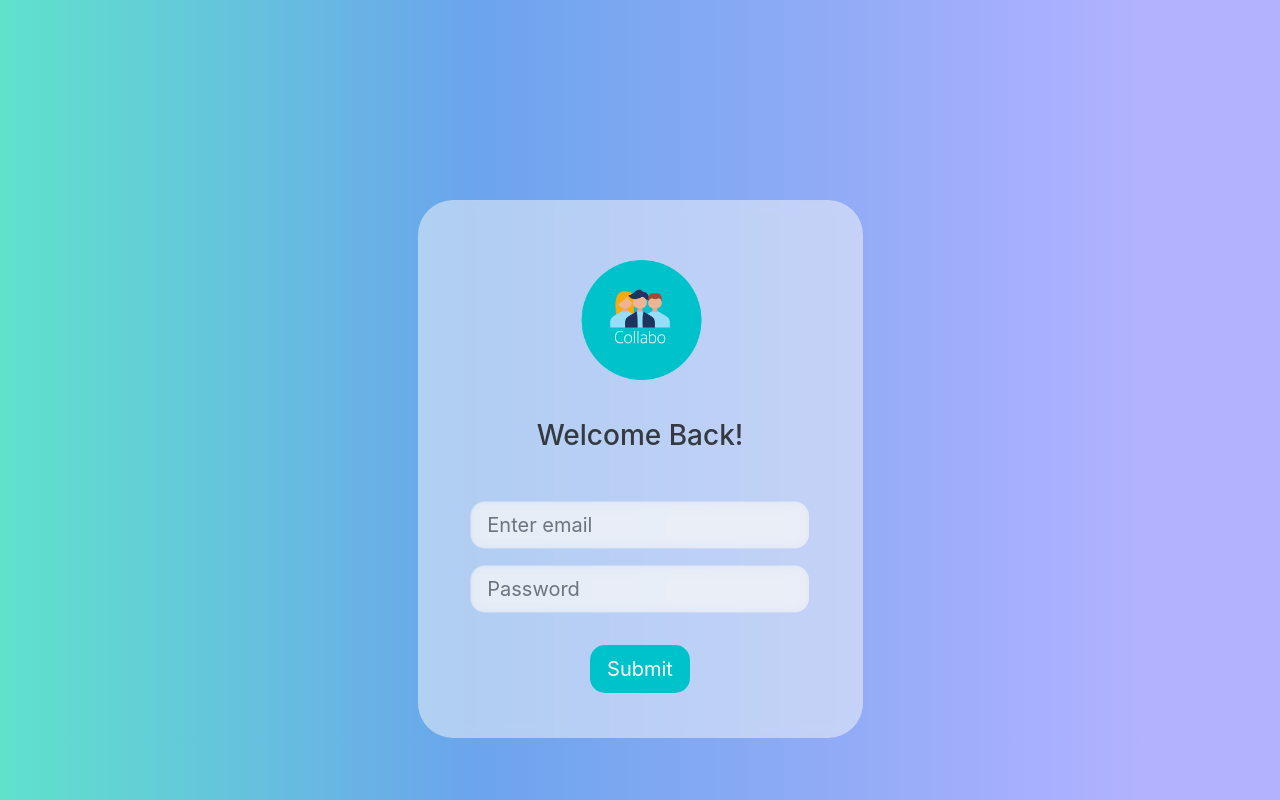
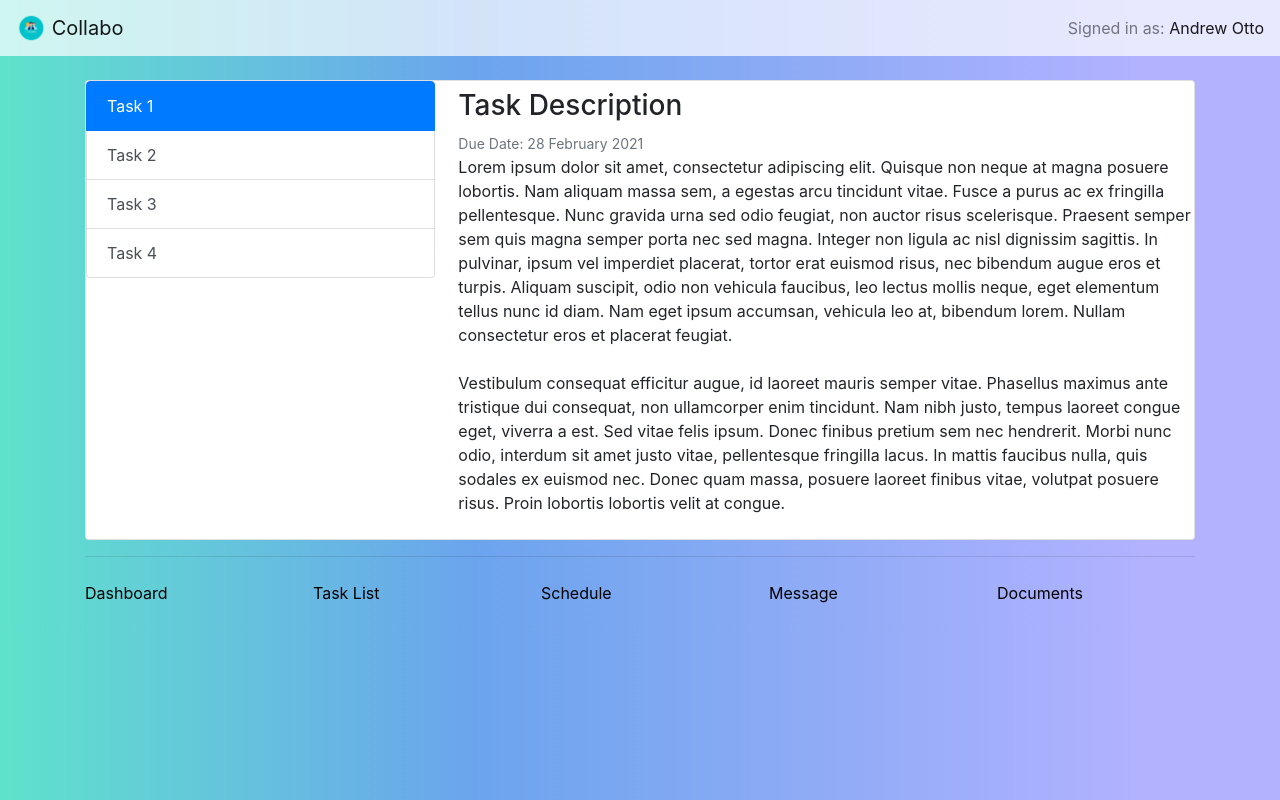
Before and after one commit to keishidesu/collabo, a React (Create React App) app: page /task in a window 1280 px wide. Built offline with nearby package versions, Linux system fonts and the light colour scheme.

Commit message:
add tasklist page

```diff
--- a/src/App.js
+++ b/src/App.js
@@ -1,6 +1,7 @@
 
 import Auth from './components/Auth';
 import Home from './components/home';
+import Task from './components/Task';
 import React from "react";
 import { BrowserRouter as Router, Switch, Route } from "react-router-dom";
 
@@ -13,6 +14,9 @@ export default function App() {
           <Route path="/home">
             <Home />
           </Route>
+          <Route path="/task">
+            <Task />
+          </Route>
           <Route path="/">
             <Auth />
           </Route>
--- /dev/null
+++ b/src/components/Task.js
@@ -0,0 +1,73 @@
+import React from 'react';
+import { Container, Tab, Row, Col, ListGroup, Card } from 'react-bootstrap';
+import { NavBar } from './NavBar';
+import Footer from './footer';
+
+export default function Task(){
+  return (
+    <div>
+      <NavBar />
+      <Container>
+        <Card className="mt-4">
+          <Card.Text>
+            <Tab.Container id="list-group-tabs-example" defaultActiveKey="#task1">
+              <Row>
+                <Col sm={4}>
+                  <ListGroup>
+                    <ListGroup.Item action href="#task1">
+                      Task 1
+                    </ListGroup.Item>
+                    <ListGroup.Item action href="#task2">
+                      Task 2
+                    </ListGroup.Item>
+                    <ListGroup.Item action href="#task3">
+                      Task 3
+                    </ListGroup.Item>
+                    <ListGroup.Item action href="#task4">
+                      Task 4
+                    </ListGroup.Item>
+                  </ListGroup>
+                </Col>
+                <Col sm={8} className="p-2">
+                  <Tab.Content>
+                    <Tab.Pane eventKey="#task1">
+                      <h3>Task Description</h3>
+                      <small className="text-muted">Due Date: 28 February 2021</small>
+                      <p>
+                        Lorem ipsum dolor sit amet, consectetur adipiscing elit. Quisque non neque at magna posuere lobortis. Nam aliquam massa sem, a egestas arcu tincidunt vitae. Fusce a purus ac ex fringilla pellentesque. Nunc gravida urna sed odio feugiat, non auctor risus scelerisque. Praesent semper sem quis magna semper porta nec sed magna. Integer non ligula ac nisl dignissim sagittis. In pulvinar, ipsum vel imperdiet placerat, tortor erat euismod risus, nec bibendum augue eros et turpis. Aliquam suscipit, odio non vehicula faucibus, leo lectus mollis neque, eget elementum tellus nunc id diam. Nam eget ipsum accumsan, vehicula leo at, bibendum lorem. Nullam consectetur eros et placerat feugiat.<br/> <br/>
+                        Vestibulum consequat efficitur augue, id laoreet mauris semper vitae. Phasellus maximus ante tristique dui consequat, non ullamcorper enim tincidunt. Nam nibh justo, tempus laoreet congue eget, viverra a est. Sed vitae felis ipsum. Donec finibus pretium sem nec hendrerit. Morbi nunc odio, interdum sit amet justo vitae, pellentesque fringilla lacus. In mattis faucibus nulla, quis sodales ex euismod nec. Donec quam massa, posuere laoreet finibus vitae, volutpat posuere risus. Proin lobortis lobortis velit at congue.
+                      </p>
+                    </Tab.Pane>
+                    <Tab.Pane eventKey="#task2">
+                      <h3>Task Description</h3>
+                      <small className="text-muted">Due Date: 28 February 2021</small>
+                      <p>
+                        Lorem ipsum dolor sit amet, consectetur adipiscing elit. Quisque non neque at magna posuere lobortis. Nam aliquam massa sem, a egestas arcu tincidunt vitae. Fusce a purus ac ex fringilla pellentesque. Nunc gravida urna sed odio feugiat, non auctor risus scelerisque. Praesent semper sem quis magna semper porta nec sed magna. Integer non ligula ac nisl dignissim sagittis. In pulvinar, ipsum vel imperdiet placerat, tortor erat euismod risus, nec bibendum augue eros et turpis. Aliquam suscipit, odio non vehicula faucibus, leo lectus mollis neque, eget elementum tellus nunc id diam. Nam eget ipsum accumsan, vehicula leo at, bibendum lorem. Nullam consectetur eros et placerat feugiat.
+                      </p>
+                    </Tab.Pane>
+                    <Tab.Pane eventKey="#task3">
+                      <h3>Task Description</h3>
+                      <small className="text-muted">Due Date: 28 February 2021</small>
+                      <p>
+                        Lorem ipsum dolor sit amet, consectetur adipiscing elit. Quisque non neque at magna posuere lobortis. Nam aliquam massa sem, a egestas arcu tincidunt vitae. Fusce a purus ac ex fringilla pellentesque. Nunc gravida urna sed odio feugiat, non auctor risus scelerisque. Praesent semper sem quis magna semper porta nec sed magna. Integer non ligula ac nisl dignissim sagittis. In pulvinar, ipsum vel imperdiet placerat, tortor erat euismod risus, nec bibendum augue eros et turpis. Aliquam suscipit, odio non vehicula faucibus, leo lectus mollis neque, eget elementum tellus nunc id diam. Nam eget ipsum accumsan, vehicula leo at, bibendum lorem. Nullam consectetur eros et placerat feugiat.<br/><br/>
+                        Cras eget urna laoreet, aliquet diam finibus, ultrices dui. Sed interdum iaculis egestas. Aenean ac dui a dui tristique vehicula. Cras eros sapien, aliquam in neque ut, mattis vulputate turpis. Suspendisse mattis neque velit, ut pretium lacus cursus a. Nunc sagittis blandit finibus. Vestibulum luctus lobortis risus in placerat. Morbi ipsum ipsum, hendrerit a mattis a, ullamcorper non ante. Suspendisse potenti. Sed ornare quam ex, id egestas dolor dapibus eget. Etiam in ipsum mattis, facilisis odio quis, imperdiet leo. Suspendisse potenti. Donec dapibus auctor urna sit amet lacinia. Ut sed ligula a felis fringilla mattis id eget libero. Vestibulum sed faucibus nulla. Sed porttitor velit dui, non blandit arcu suscipit a.
+                      </p>
+                    </Tab.Pane>
+                    <Tab.Pane eventKey="#task4">
+                      <h3>Task Description</h3>
+                      <small className="text-muted">Due Date: 28 February 2021</small>
+                      <p>
+                        Lorem ipsum dolor sit amet, consectetur adipiscing elit. Quisque non neque at magna posuere lobortis. Nam aliquam massa sem, a egestas arcu tincidunt vitae. Fusce a purus ac ex fringilla pellentesque. Nunc gravida urna sed odio feugiat, non auctor risus scelerisque. Praesent semper sem quis magna semper porta nec sed magna. Integer non ligula ac nisl dignissim sagittis. In pulvinar, ipsum vel imperdiet placerat, tortor erat euismod risus, nec bibendum augue eros et turpis. Aliquam suscipit, odio non vehicula faucibus, leo lectus mollis neque, eget elementum tellus nunc id diam. Nam eget ipsum accumsan, vehicula leo at, bibendum lorem. Nullam consectetur eros et placerat feugiat.
+                      </p>
+                    </Tab.Pane>
+                  </Tab.Content>
+                </Col>
+              </Row>
+            </Tab.Container>
+          </Card.Text>
+        </Card>
+        <Footer />
+      </Container>
+    </div>
+  );
+}
--- /dev/null
+++ b/src/components/footer.js
@@ -0,0 +1,32 @@
+import React from 'react';
+import { Col, Row } from 'react-bootstrap';
+
+export default function Footer() {
+  return (
+    <div>
+      <hr />
+      <Row className="mt-4 mb-4">
+        <Col>
+          <a style={navlist} href="/">Dashboard</a>
+        </Col>
+        <Col>
+          <a style={navlist} href="/task">Task List</a>
+        </Col>
+        <Col>
+          <a style={navlist} href="/">Schedule</a>
+        </Col>
+        <Col>
+          <a style={navlist} href="/">Message</a>
+        </Col>
+        <Col>
+        <a style={navlist} href="/">Documents</a>
+        </Col>
+      </Row>
+    </div>
+  );
+}
+
+const navlist = {
+  display: 'inline',
+  color: 'black'
+}
--- a/src/components/home.js
+++ b/src/components/home.js
@@ -1,8 +1,29 @@
 import React from 'react';
 import { Card, Row, Container, Col, CardColumns, } from 'react-bootstrap';
 import { NavBar } from './NavBar';
+import { Redirect } from 'react-router-dom';
+import Footer from './footer';
 
-export default function Home() {
+export default class Home extends React.Component {
+  constructor () {
+    super();
+    this.state = {
+      task_redirect: false
+    };
+    this.handletasklist = this.handletasklist.bind(this);
+  }
+
+  handletasklist = (e) => {
+    this.setState({
+      task_redirect: true
+    });
+  }
+
+  render() {
+    const redirect = this.state.task_redirect;
+    if (redirect) {
+      return <Redirect to="/task" />
+    }
     return (
       <div>
         <NavBar />
@@ -15,7 +36,7 @@ export default function Home() {
             </Col>
           </Row>
           <Row className="justify-content-center mt-3">
-          <Col sm={12} md={8}>
+            <Col sm={12} md={8} onClick={this.handletasklist}>
               <CardColumns>
                 <Card>
                   <Card.Body>
@@ -83,30 +104,10 @@ export default function Home() {
               </CardColumns>
             </Col>
           </Row>
-        <hr />
-        <Row className="mt-4 mb-4">
-          <Col>
-            <a style={navlist} href="/">Dashboard</a>
-          </Col>
-          <Col>
-            <a style={navlist} href="/">Task List</a>
-          </Col>
-          <Col>
-            <a style={navlist} href="/">Schedule</a>
-          </Col>
-          <Col>
-            <a style={navlist} href="/">Message</a>
-          </Col>
-          <Col>
-          <a style={navlist} href="/">Documents</a>
-          </Col>
-        </Row>
+          <Footer />
         </Container>
       </div>
     );
   }
 
-const navlist = {
-  display: 'inline',
-  color: 'black'
 }
```
Lines whose indentation alone changed are shown as unchanged.
